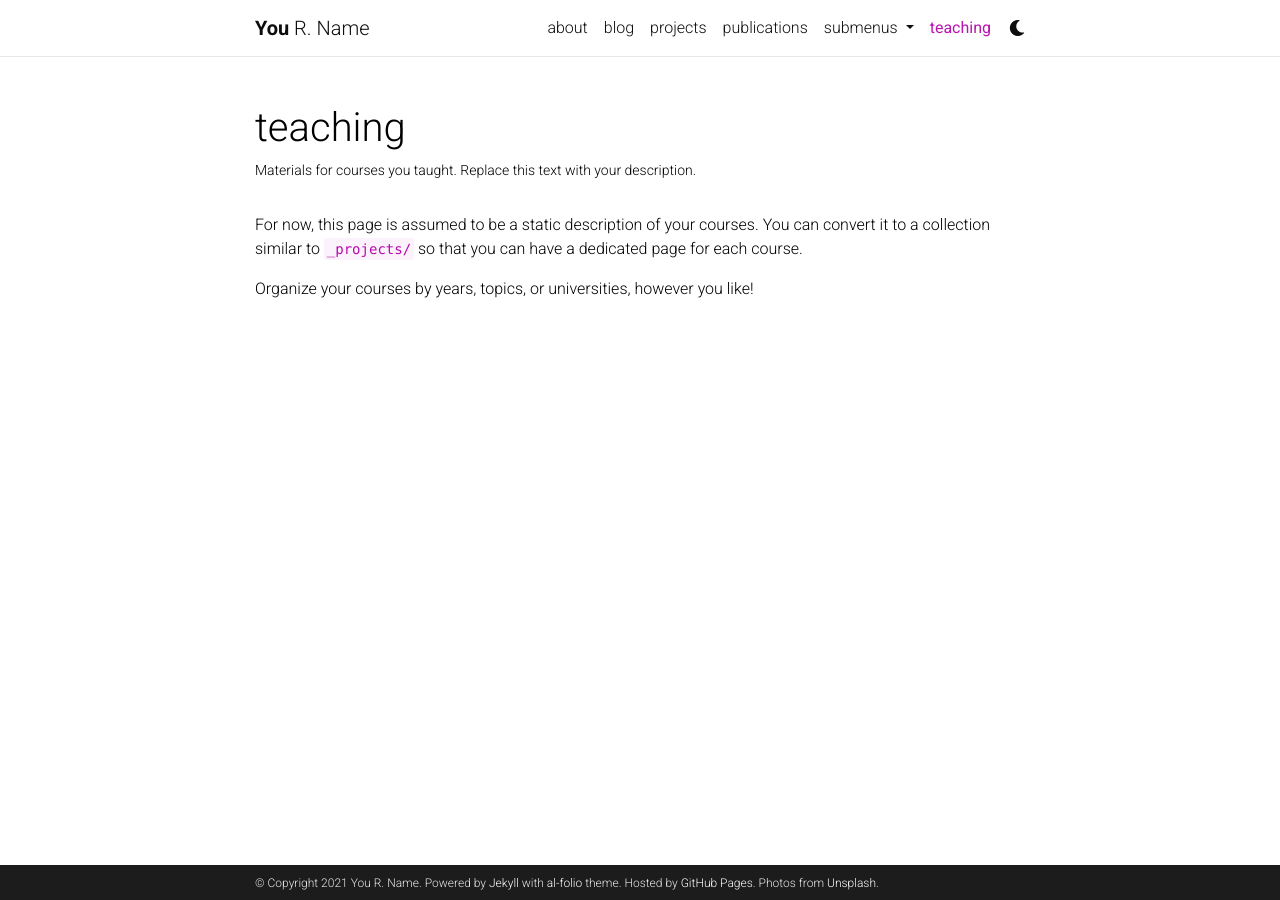
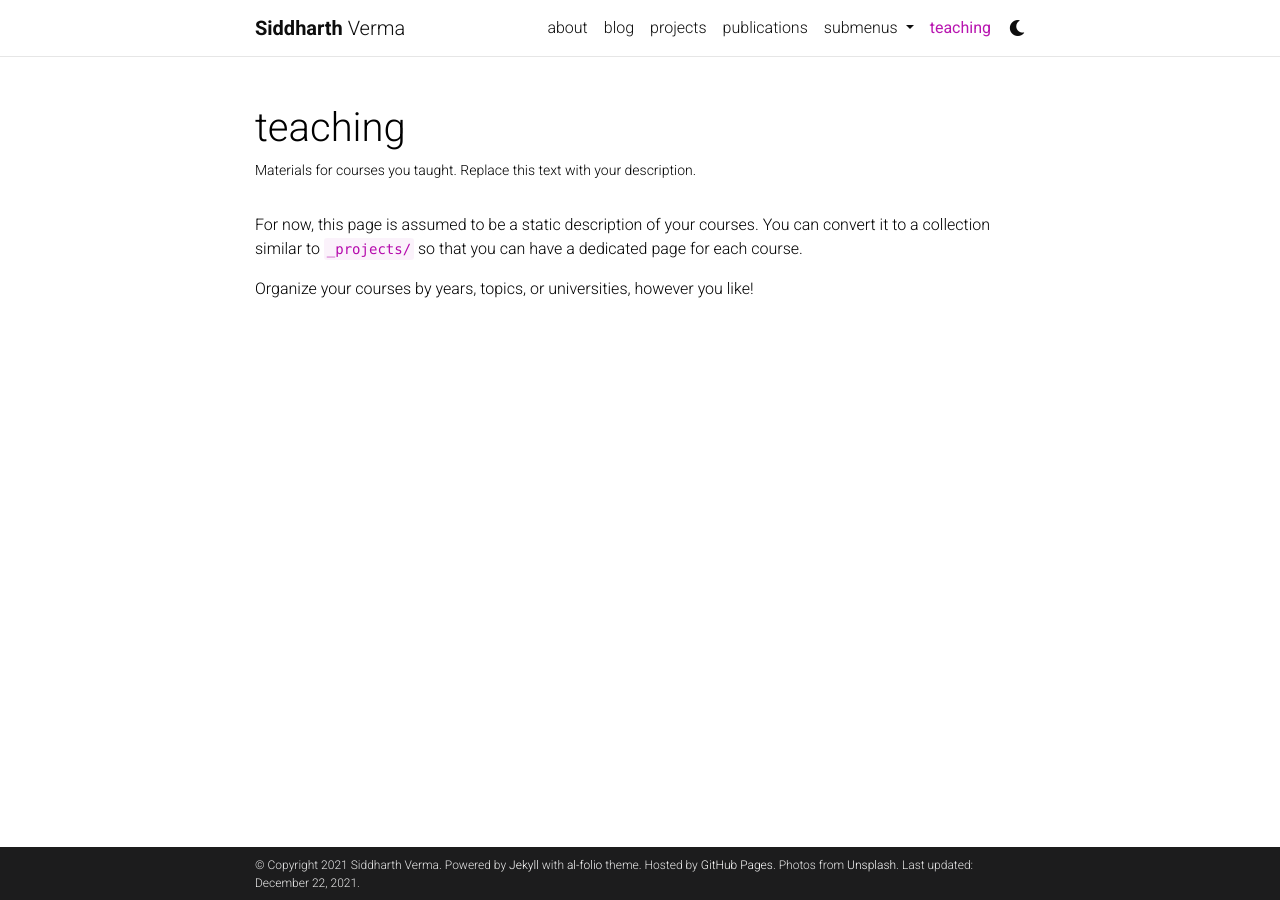
Before and after one commit to sid-verma/sid-verma.github.io, a Jekyll site: the page built from _pages/teaching.md, in a window 1280 px wide. Built offline with Jekyll 4.4.1, drawn with Linux system fonts in a browser that asks for light colours; nearby versions of some CDN libraries; comment, search, counter and statistics services are not loaded; a style sheet for code colours, icons or effects is not loaded; part of the change alters nothing that is shown.

Commit message:
Updated site path and social handles

```diff
--- a/_config.yml
+++ b/_config.yml
@@ -3,12 +3,12 @@
 # -----------------------------------------------------------------------------
 
 title: blank # the website title (if blank, full name will be used instead)
-first_name: You
-middle_name: R.
-last_name: Name
-email: you@example.com
+first_name: Siddharth
+middle_name:
+last_name: Verma
+email: sidv1993 [at] hotmail [dot] com
 description: > # the ">" symbol means to ignore newlines until "footer_text:"
-  A simple, whitespace theme for academics. Based on [*folio](https://github.com/bogoli/-folio) design.
+  A place where I post about my un-supervised learning adventures.
 footer_text: >
   Powered by <a href="http://jekyllrb.com/" target="_blank">Jekyll</a> with <a href="https://github.com/alshedivat/al-folio">al-folio</a> theme.
   Hosted by <a href="https://pages.github.com/" target="_blank">GitHub Pages</a>.
@@ -16,9 +16,9 @@ footer_text: >
 
 lang: en # the language of your site (for example: en, fr, cn, ru, etc.)
 icon: 🔥 # the emoji used as the favicon
-url: https://alshedivat.github.io # the base hostname & protocol for your site
-baseurl: /al-folio # the subpath of your site, e.g. /blog/
-last_updated: false # set to true if you want to display last updated in the footer
+url: https://sid-verma.github.io # the base hostname & protocol for your site
+baseurl: /home # the subpath of your site, e.g. /blog/
+last_updated: true # set to true if you want to display last updated in the footer
 impressum_path:  # set to path to include impressum link in the footer, use the same path as permalink in a page, helps to conform with EU GDPR
 
 # -----------------------------------------------------------------------------
@@ -50,10 +50,10 @@ og_image: # The site-wide (default for all links) Open Graph preview image
 # Social integration
 # -----------------------------------------------------------------------------
 
-github_username: # your GitHub user name
+github_username: sid-verma
 gitlab_username: # your GitLab user name
-twitter_username: # your Twitter handle
-linkedin_username: # your LinkedIn user name
+twitter_username: sidv1993
+linkedin_username: sidv1993
 scholar_userid: # your Google Scholar ID
 orcid_id: # your ORCID ID
 medium_username: # your Medium username
```
